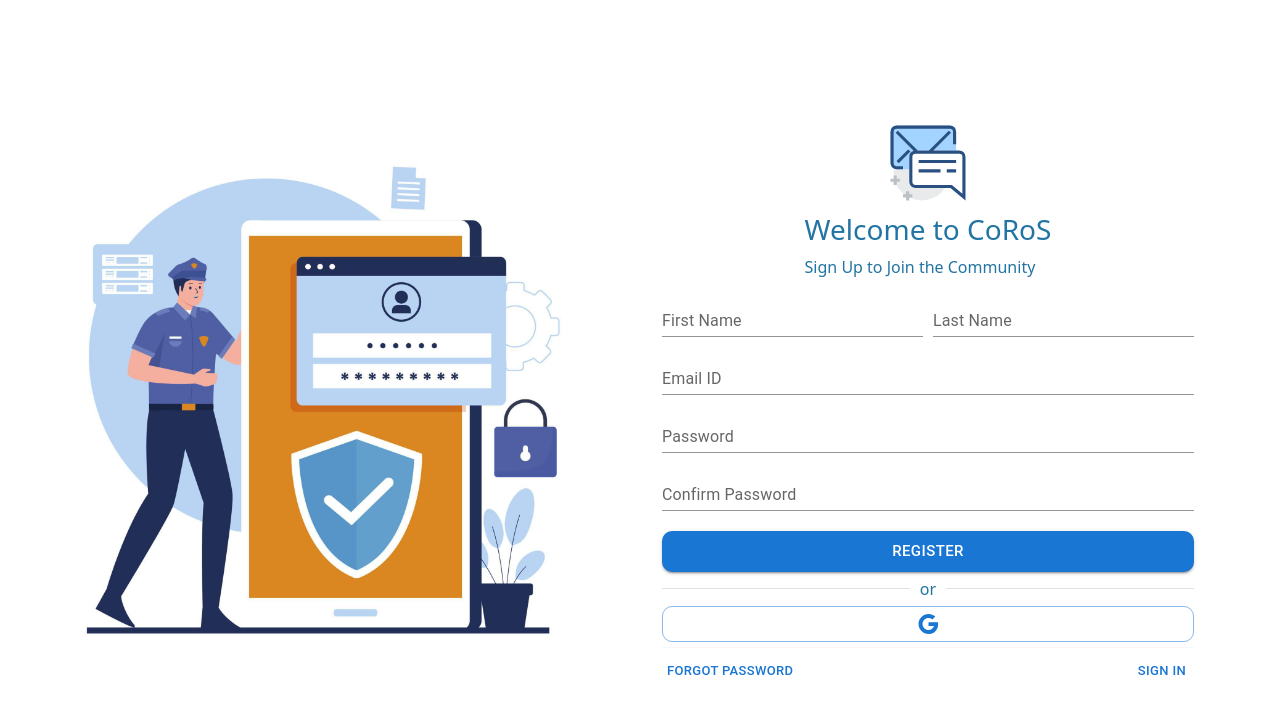
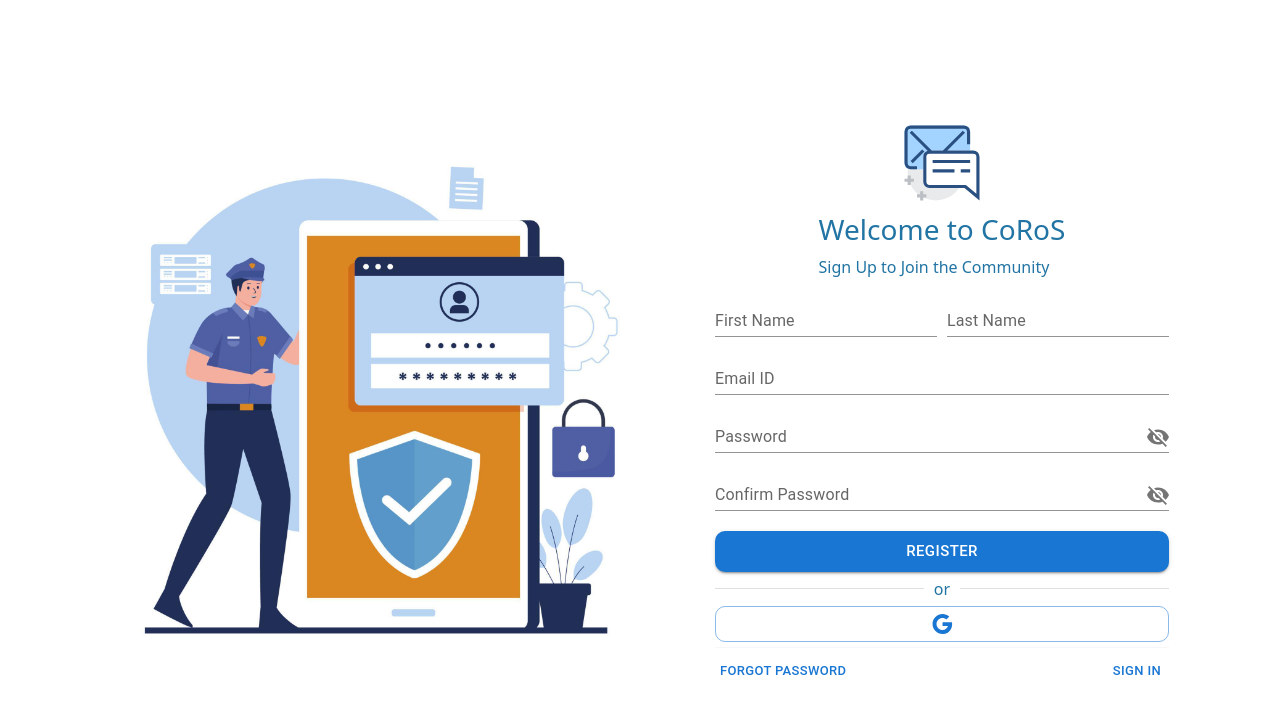
Before and after one commit to muthuabi/coros-vite, a React (Vite) app in the folder room-client/: page /login in a window 1280 px wide. Both pictures are taken after a click on the button "SIGN UP". Shown: the top 714 px of the page. Built offline with nearby package versions, Linux system fonts and the light colour scheme.

Commit message:
Login Page and Registration page design is complete and its time to switch to new branch

```diff
--- a/room-client/package.json
+++ b/room-client/package.json
@@ -4,7 +4,7 @@
   "version": "0.0.0",
   "type": "module",
   "scripts": {
-    "dev": "vite",
+    "dev": "vite --host",
     "build": "vite build",
     "lint": "eslint .",
     "preview": "vite preview"
--- a/room-client/src/components/Login.jsx
+++ b/room-client/src/components/Login.jsx
@@ -2,17 +2,21 @@ import React, { useState } from "react";
 import { useFormik } from "formik";
 import * as Yup from "yup";
 import Button from "@mui/material/Button";
-import ButtonGroup from "@mui/material/ButtonGroup";
+// import ButtonGroup from "@mui/material/ButtonGroup";
 import TextField from "@mui/material/TextField";
 import Divider from "@mui/material/Divider";
 import GoogleIcon from "@mui/icons-material/Google";
+import VisibilityOff from "@mui/icons-material/VisibilityOff";
+import Visibility from "@mui/icons-material/Visibility";
+import InputAdornment from "@mui/material/InputAdornment";
+import IconButton from "@mui/material/IconButton";
 import Box from "@mui/material/Box";
-import MicrosoftIcon from "@mui/icons-material/Microsoft";
+// import MicrosoftIcon from "@mui/icons-material/Microsoft";
 import { toast } from "react-toastify";
 import "react-toastify/dist/ReactToastify.css";
 import logo_svg from "../assets/svg/chat-class.svg";
 import { useNavigate } from "react-router-dom";
-import { useTogglePage } from "../pages/LoginRegister";;
+import { useTogglePage } from "../pages/LoginRegister";
 
 const dummyUsers = [
   { username: "admin@krish.in", password: "admin123" },
@@ -20,13 +24,14 @@ const dummyUsers = [
 ];
 
 const validationSchema = Yup.object({
-  username: Yup.string().required("Username is required").email("Email should contain @ and the domain name."),
+  username: Yup.string()
+    .required("Username is required")
+    .email("Email should contain @ and the domain name."),
   password: Yup.string().required("Password is required"),
 });
-
 const Login = () => {
   const navigate = useNavigate();
-  const { setIsLoginPage } = useTogglePage();
+  const { setIsLoginPage, passwordVisibilities,togglePasswordVisibility } = useTogglePage();
   const [loadStatus, setLoadStatus] = useState(false);
 
   const validateUser = (username, password) => {
@@ -45,7 +50,10 @@ const Login = () => {
     validationSchema,
     onSubmit: (values) => {
       setLoadStatus(true);
-      const validateUserPromise = validateUser(values.username, values.password);
+      const validateUserPromise = validateUser(
+        values.username,
+        values.password
+      );
       toast.promise(validateUserPromise, {
         pending: "Logging in...",
         success: "Login Successful!",
@@ -59,17 +67,21 @@ const Login = () => {
   });
 
   return (
-
     <Box className="login-inner-box">
       <div className="login-form-box">
         <div className="login-form-header">
           <img src={logo_svg} alt="logo-svg" className="login-logo-svg" />
           <div>
             <h3>Welcome to CoRoS</h3>
-              <p style={{marginBottom:"0.3em"}}>Sign in to Join the Community</p>
+            <p style={{ marginBottom: "0.3em" }}>
+              Sign in to Join the Community
+            </p>
           </div>
         </div>
-          <form onSubmit={formik.handleSubmit} style={{ display:"flex",flexDirection:"column",gap:"10px" }}>
+        <form
+          onSubmit={formik.handleSubmit}
+          style={{ display: "flex", flexDirection: "column", gap: "10px" }}
+        >
           <div className="form-group">
             <TextField
               label="Username (Email ID)"
@@ -87,7 +99,7 @@ const Login = () => {
             <TextField
               label="Password"
               name="password"
-                type="password"
+              type={passwordVisibilities.password?"text":"password"}
               variant="standard"
               fullWidth
               value={formik.values.password}
@@ -95,12 +107,23 @@ const Login = () => {
               onBlur={formik.handleBlur}
               error={formik.touched.password && Boolean(formik.errors.password)}
               helperText={formik.touched.password && formik.errors.password}
+              slotProps={{
+                input: {
+                  endAdornment: (
+                    <InputAdornment position="end" sx={{marginRight:"3px"}}>
+                      <IconButton onClick={()=>togglePasswordVisibility("password")} edge="end">
+                        {passwordVisibilities.password ? <Visibility/> : <VisibilityOff/>}
+                      </IconButton>
+                    </InputAdornment>
+                  ),
+                },
+              }}
             />
           </div>
           <Button
             variant="contained"
             type="submit"
-              sx={{ padding: "0.5em",mt:"10px",borderRadius:"10px" }}
+            sx={{ padding: "0.5em", mt: "10px", borderRadius: "10px" }}
             size="large"
             fullWidth
             disabled={loadStatus}
@@ -110,8 +133,8 @@ const Login = () => {
           </Button>
         </form>
         <Divider>or</Divider>
-            <Button variant="outlined" sx={{borderRadius:"10px"}} fullWidth >
-            <GoogleIcon/>
+        <Button variant="outlined" sx={{ borderRadius: "10px" }} fullWidth>
+          <GoogleIcon />
           {/* <Typography variant="button" color="initial">Google</Typography> */}
         </Button>
         <Divider />
@@ -119,13 +142,16 @@ const Login = () => {
           <Button variant="text" size="small">
             Forgot Password
           </Button>
-            <Button variant="text" size="small" onClick={() => setIsLoginPage((prev) => !prev)}>
+          <Button
+            variant="text"
+            size="small"
+            onClick={() => setIsLoginPage((prev) => !prev)}
+          >
             Sign Up
           </Button>
         </div>
       </div>
     </Box>
-
   );
 };
 
--- a/room-client/src/components/Register.jsx
+++ b/room-client/src/components/Register.jsx
@@ -11,6 +11,10 @@ import "react-toastify/dist/ReactToastify.css";
 import logo_svg from "../assets/svg/chat-class.svg";
 import { useNavigate } from "react-router-dom";
 import { useTogglePage } from "../pages/LoginRegister";
+import InputAdornment from "@mui/material/InputAdornment";
+import Visibility from "@mui/icons-material/Visibility";
+import VisibilityOff from "@mui/icons-material/VisibilityOff";
+import IconButton from "@mui/material/IconButton";
 
 const validationSchema = Yup.object({
   firstname: Yup.string().required("First Name is required"),
@@ -24,7 +28,7 @@ const validationSchema = Yup.object({
 
 const Register = () => {
   const navigate = useNavigate();
-  const { setIsLoginPage } = useTogglePage();
+   const { setIsLoginPage, passwordVisibilities,togglePasswordVisibility } = useTogglePage();
   const [loadStatus, setLoadStatus] = useState(false);
 
   const registerUser = (userData) => {
@@ -106,7 +110,7 @@ const Register = () => {
             <TextField
               label="Password"
               name="password"
-              type="password"
+              type={passwordVisibilities.registerPassword?"text":"password"}
               variant="standard"
               fullWidth
               value={formik.values.password}
@@ -114,13 +118,24 @@ const Register = () => {
               onBlur={formik.handleBlur}
               error={formik.touched.password && Boolean(formik.errors.password)}
               helperText={formik.touched.password && formik.errors.password}
+              slotProps={{
+                input: {
+                  endAdornment: (
+                    <InputAdornment position="end" sx={{marginRight:"3px"}}>
+                      <IconButton onClick={()=>togglePasswordVisibility("registerPassword")} edge="end">
+                        {passwordVisibilities.registerPassword ? <Visibility/> : <VisibilityOff/>}
+                      </IconButton>
+                    </InputAdornment>
+                  ),
+                },
+              }}
             />
           </div>
           <div className="form-group">
             <TextField
               label="Confirm Password"
               name="confirmPassword"
-              type="password"
+              type={passwordVisibilities.registerConfirmPassword?"text":"password"}
               variant="standard"
               fullWidth
               value={formik.values.confirmPassword}
@@ -128,6 +143,17 @@ const Register = () => {
               onBlur={formik.handleBlur}
               error={formik.touched.confirmPassword && Boolean(formik.errors.confirmPassword)}
               helperText={formik.touched.confirmPassword && formik.errors.confirmPassword}
+              slotProps={{
+                input: {
+                  endAdornment: (
+                    <InputAdornment position="end" sx={{marginRight:"3px"}}>
+                      <IconButton onClick={()=>togglePasswordVisibility("registerConfirmPassword")} edge="end">
+                        {passwordVisibilities.registerConfirmPassword ? <Visibility/> : <VisibilityOff/>}
+                      </IconButton>
+                    </InputAdornment>
+                  ),
+                },
+              }}
             />
           </div>
           <Button
--- a/room-client/src/pages/LoginRegister.jsx
+++ b/room-client/src/pages/LoginRegister.jsx
@@ -9,16 +9,24 @@ import "bootstrap/dist/css/bootstrap.min.css";
 const TogglePageContext = createContext();
 const useTogglePage = () => useContext(TogglePageContext);
 const banner = new URL("../assets/images/login-banner-img.jpg", import.meta.url).href;
+
 const LoginRegister = () => {
     const [isLoginPage, setIsLoginPage] = useState(true);
-
+    const [passwordVisibilities,setPasswordVisibilities]=useState({
+        password:false,
+        registerPassword:false,
+        registerConfirmPassword:false
+    })
+    const togglePasswordVisibility=(fieldname)=>{
+        setPasswordVisibilities(prev=>({...prev,[fieldname]:!prev[fieldname]}))
+    }
     return (
         <Box className="login-container container-fluid row">
-            <div className="login-banner col-md-6 d-none d-md-block d-lg-block">
+            <div className="login-banner col-md-6 d-none d-lg-block">
                 <img src={banner} alt="Login Banner" className="banner-img" />
             </div>
-            <Box className="login-box col-md-6">
-                <TogglePageContext.Provider value={{ isLoginPage, setIsLoginPage }}>
+            <Box className="login-box col-md-*">
+                <TogglePageContext.Provider value={{ isLoginPage, setIsLoginPage,passwordVisibilities,setPasswordVisibilities,togglePasswordVisibility }}>
                     {isLoginPage ? <Login /> : <Register />}
                 </TogglePageContext.Provider>
             </Box>
--- a/room-client/src/styles/login.css
+++ b/room-client/src/styles/login.css
@@ -1,7 +1,8 @@
 .login-container {
     display: flex;
-    min-height: 100vh;
+    height: 100vh;
     width:100%;
+    justify-content: center;
   }
   .login-box {
     /* background:#f7fdffdb; */
@@ -10,16 +11,18 @@
     animation: fadeIn 0.5s ease-in-out;
     border-radius: 10px;
     align-items: center;
-    justify-self: center;
-    max-width: 600px;
+    /* justify-content: center; */
+    max-width:700px;
+    width: min(100%,500px);
+    min-width: 400px;
 
   }
   .login-inner-box
   {
     flex-shrink: 0;
     width: 100%;
-    max-width: 100%;
-    padding-right: calc(var(--bs-gutter-x)* .5);
+    min-width: 100%;
+    /* padding-right: calc(var(--bs-gutter-x)* .5); */
     padding-left: calc(var(--bs-gutter-x)* .5);
     margin-top: var(--bs-gutter-y);
   }
@@ -34,7 +37,7 @@
     display: flex;
     flex-direction: column;
     box-sizing:border-box;
-    padding: 10px;
+    padding: 5px;
     gap:5px;
   }
   .login-logo-svg
@@ -90,7 +93,15 @@
   /* Animations */
   @media (max-width:768px)
   {
-
+      .login-box
+      {
+        margin-top: 25px;
+        align-items:normal;
+        padding-bottom: 10px;
+      }
+      .login-container{
+        height:max-content;
+      }
   }
   @keyframes fadeIn {
     from {
```
Lines whose indentation alone changed are shown as unchanged.
